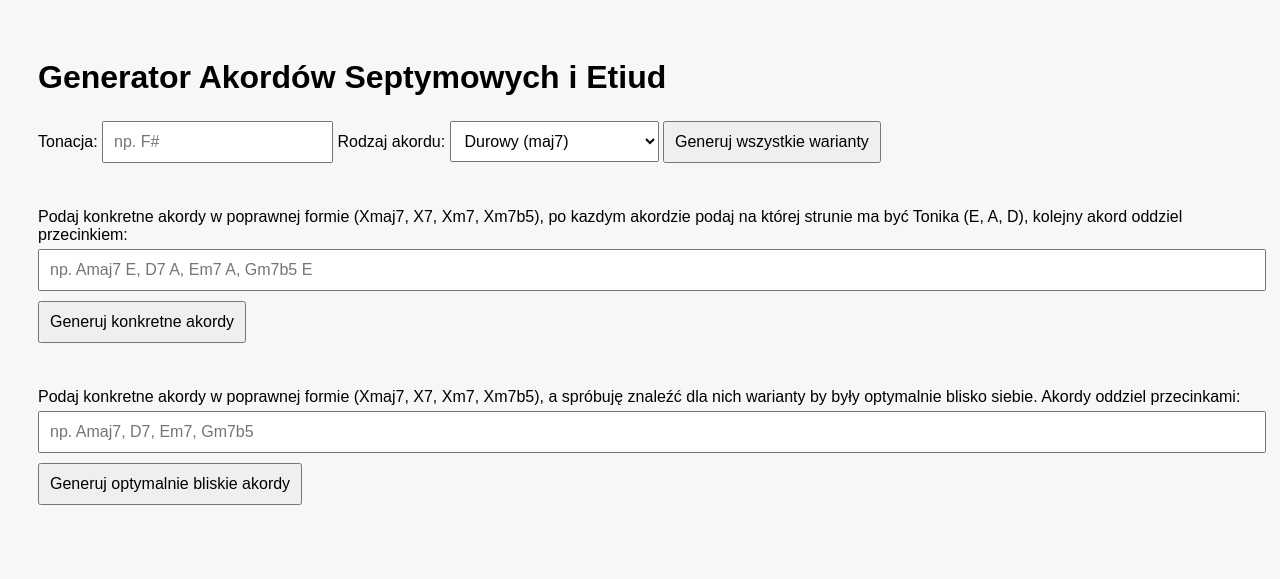
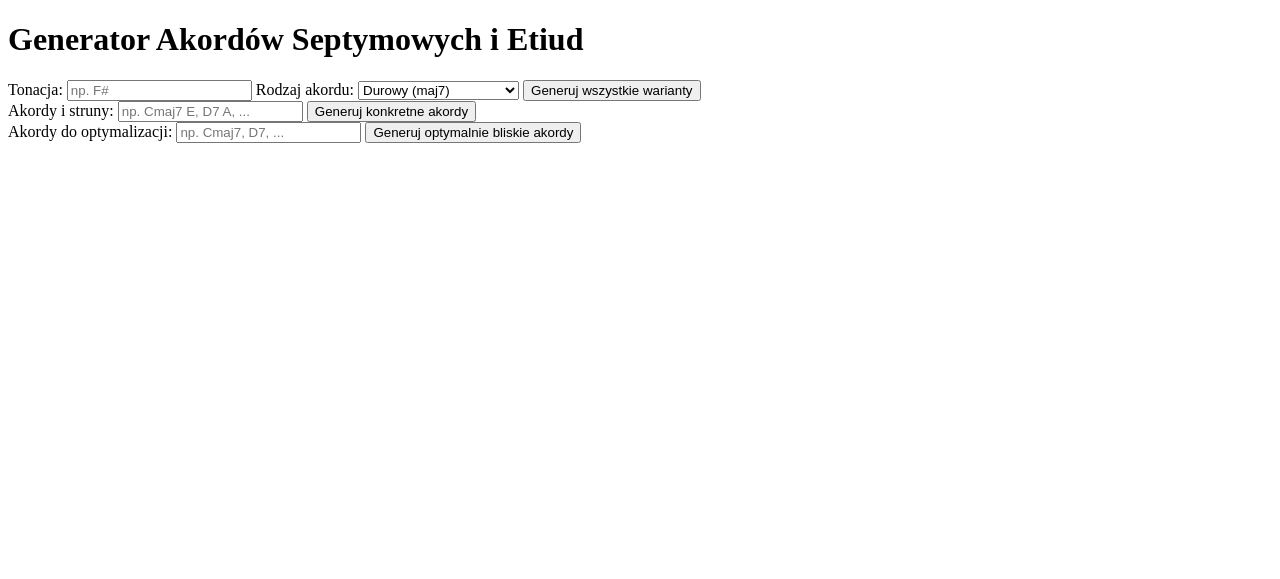
Before and after one commit to pawelsmykla/akordy-web, a Flask app: page / in a window 1280 px wide. Shown: the top 579 px of the page. Run offline with Flask 3, Linux system fonts and the light colour scheme; parts of the project's set-up code (start-up, migrations or seed data) failed here and were passed over.

Commit message:
Add files via upload

```diff
--- a/render.yaml
+++ b/render.yaml
@@ -1,7 +1,7 @@
 services:
   - type: web
-    name: akordy-septymowe
+    name: akordy-web
     env: python
     plan: free
-    buildCommand: ""
-    startCommand: python app.py
+    buildCommand: "pip install -r requirements.txt"
+    startCommand: "python app.py"
--- a/templates/index.html
+++ b/templates/index.html
@@ -3,22 +3,10 @@
 <head>
     <meta charset="UTF-8">
     <title>Generator Akordów Septymowych</title>
-    <style>
-        body { font-family: sans-serif; padding: 30px; background: #f7f7f7; }
-        h1 { margin-bottom: 20px; }
-        form { margin-bottom: 40px; }
-        input, select, button {
-            padding: 10px;
-            margin: 5px 0;
-            font-size: 1em;
-        }
-        img { max-width: 100%; border: 1px solid #ccc; }
-    </style>
 </head>
 <body>
     <h1>Generator Akordów Septymowych i Etiud</h1>
 
-    <!-- Formularz 1: wszystkie warianty -->
     <form method="post">
         <input type="hidden" name="form_type" value="warianty">
         <label>Tonacja:
@@ -35,28 +23,24 @@
         <button type="submit">Generuj wszystkie warianty</button>
     </form>
 
-    <!-- Formularz 2: konkretne akordy i struny -->
     <form method="post">
         <input type="hidden" name="form_type" value="konkretne">
-        <label>Podaj konkretne akordy w poprawnej formie (Xmaj7, X7, Xm7, Xm7b5),
-        po kazdym akordzie podaj na której strunie ma być Tonika (E, A, D),
-        kolejny akord oddziel przecinkiem:</label>
-        <input type="text" name="akordy_konkretne" placeholder="np. Amaj7 E, D7 A, Em7 A, Gm7b5 E" required style="width: 100%">
+        <label>Akordy i struny:
+            <input type="text" name="akordy_konkretne" placeholder="np. Cmaj7 E, D7 A, ..." required>
+        </label>
         <button type="submit">Generuj konkretne akordy</button>
     </form>
 
-    <!-- Formularz 3: optymalne ułożenie akordów -->
     <form method="post">
         <input type="hidden" name="form_type" value="optymalne">
-        <label>Podaj konkretne akordy w poprawnej formie (Xmaj7, X7, Xm7, Xm7b5),
-        a spróbuję znaleźć dla nich warianty by były optymalnie blisko siebie.
-        Akordy oddziel przecinkami:</label>
-        <input type="text" name="akordy_optymalne" placeholder="np. Amaj7, D7, Em7, Gm7b5" required style="width: 100%">
+        <label>Akordy do optymalizacji:
+            <input type="text" name="akordy_optymalne" placeholder="np. Cmaj7, D7, ..." required>
+        </label>
         <button type="submit">Generuj optymalnie bliskie akordy</button>
     </form>
 
     {% if obraz %}
-        <h2>Wynik: {{ typ }} {{ tonika }}</h2>
+        <h2>Wynik</h2>
         <img src="{{ url_for('static', filename=obraz.split('static/')[1]) }}" alt="Diagram akordu">
     {% endif %}
 </body>
```
Also changed, not shown: app.py (+0 -7 lines), requirements.txt (line endings or trailing spaces).
